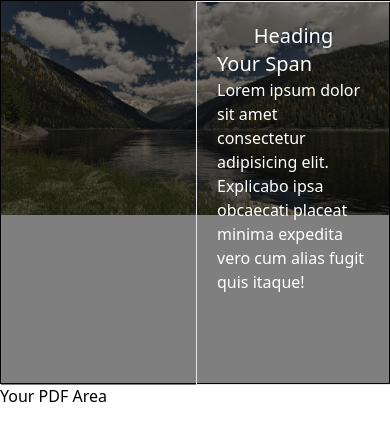
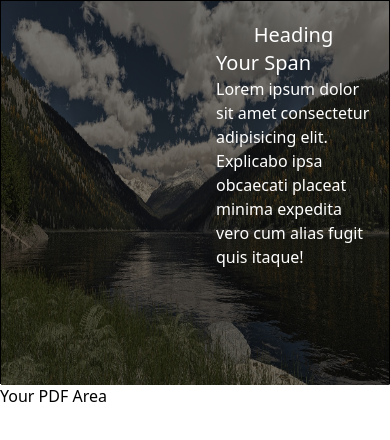
Before and after one commit to FixxooXD/Random-Project, a website: page index.html in a window 390 px wide. Drawn offline with Linux system fonts and the light colour scheme.

Commit message:
Working on Responsiveness

```diff
--- a/index.html
+++ b/index.html
@@ -20,12 +20,12 @@
         <div class="relative">
          <!-- image -->
          <div class="w-full h-96 object-cover object-center overflow-hidden absolute">
-           <img class="" src="assets/image.jpg" alt="">
+           <img class="h-full w-full" src="assets/image.jpg" alt="">
          </div>
         </div>
          <!-- headind and all -->
          <section class="absolute w-full h-96 flex justify-end">
-            <div class="border w-1/2 left-0 p-5">
+            <div class=" w-1/2 left-0 p-5">
             <h1 class="text-white text-xl text-center">Heading</h1>
             <!-- description -->
             <div class="text-white">
```
